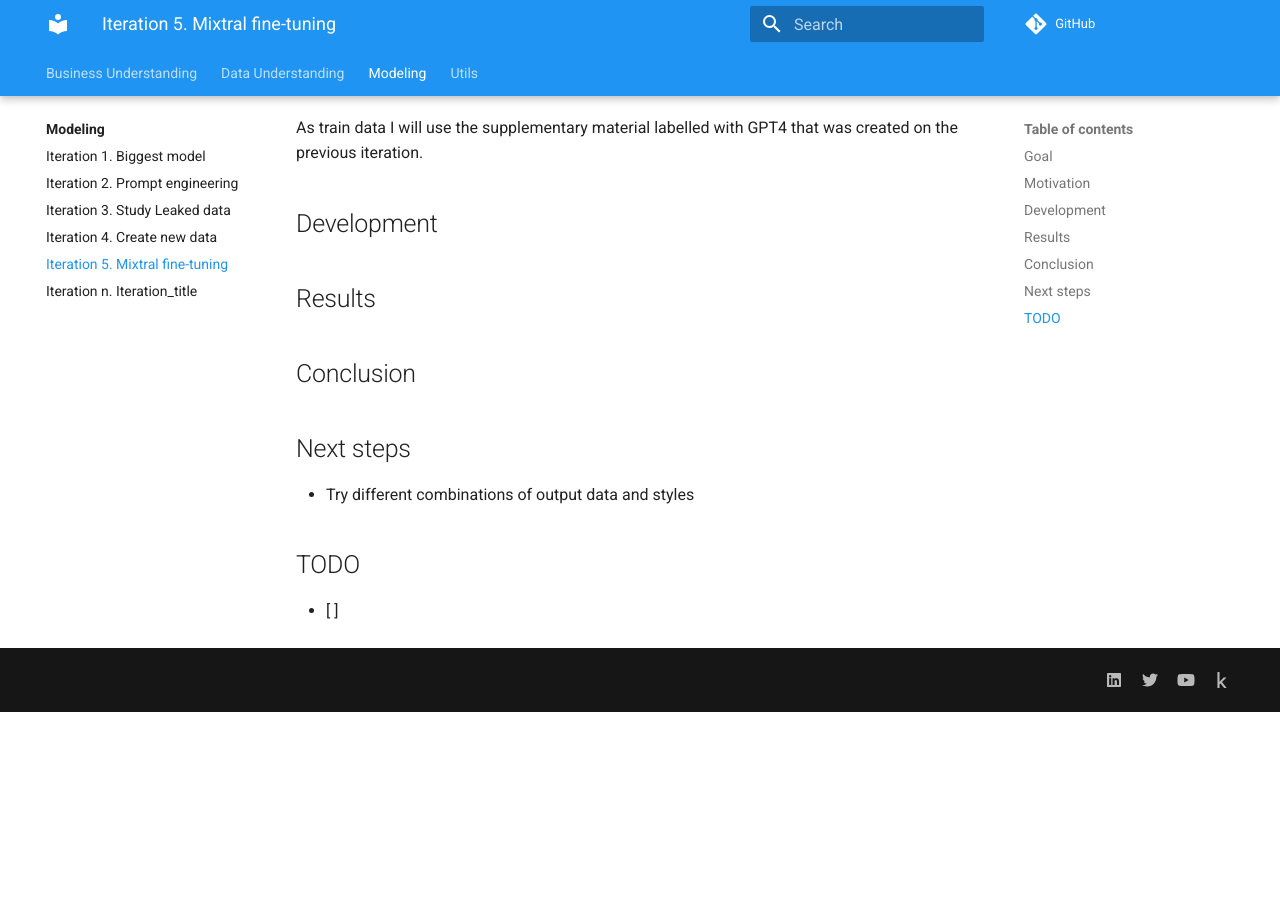
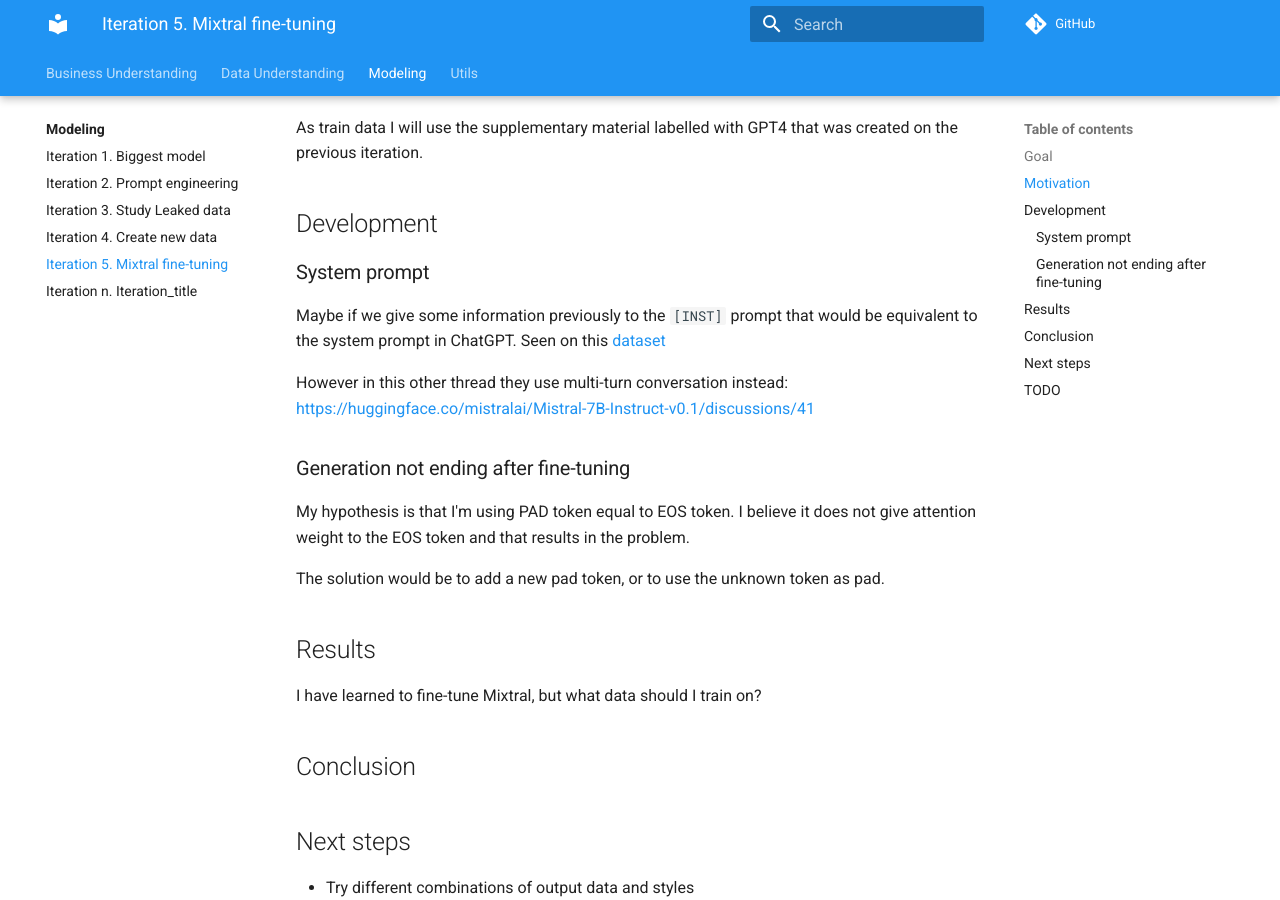
Before and after one commit to ironbar/prompt_recovery, an MkDocs documentation site: the page built from docs/modeling/Iteration_05_fine-tune_mixtral.md, in a window 1280 px wide and 900 px high, scrolled down 439 px. Built offline with MkDocs 1.6.1 and Material for MkDocs 9.7.7, drawn with Linux system fonts in a browser that asks for light colours; comment, search, counter and statistics services are not loaded; before the commit the page ends 1151 px from its top, so only the background shows below that.

Commit message:
solved problem with non ending generations

```diff
--- a/docs/modeling/Iteration_05_fine-tune_mixtral.md
+++ b/docs/modeling/Iteration_05_fine-tune_mixtral.md
@@ -21,7 +21,23 @@
 
 ## Development
 
+### System prompt
+
+Maybe if we give some information previously to the `[INST]` prompt that would be equivalent
+to the system prompt in ChatGPT. Seen on this [dataset](https://huggingface.co/datasets/gathnex/Gath_baize?row=0)
+
+However in this other thread they use multi-turn conversation instead: <https://huggingface.co/mistralai/Mistral-7B-Instruct-v0.1/discussions/41>
+
+### Generation not ending after fine-tuning
+
+My hypothesis is that I'm using PAD token equal to EOS token. I believe it does not give attention weight
+to the EOS token and that results in the problem.
+
+The solution would be to add a new pad token, or to use the unknown token as pad.
+
 ## Results
+
+I have learned to fine-tune Mixtral, but what data should I train on?
 
 ## Conclusion
 
```
Also changed, not shown: 2 other files.
